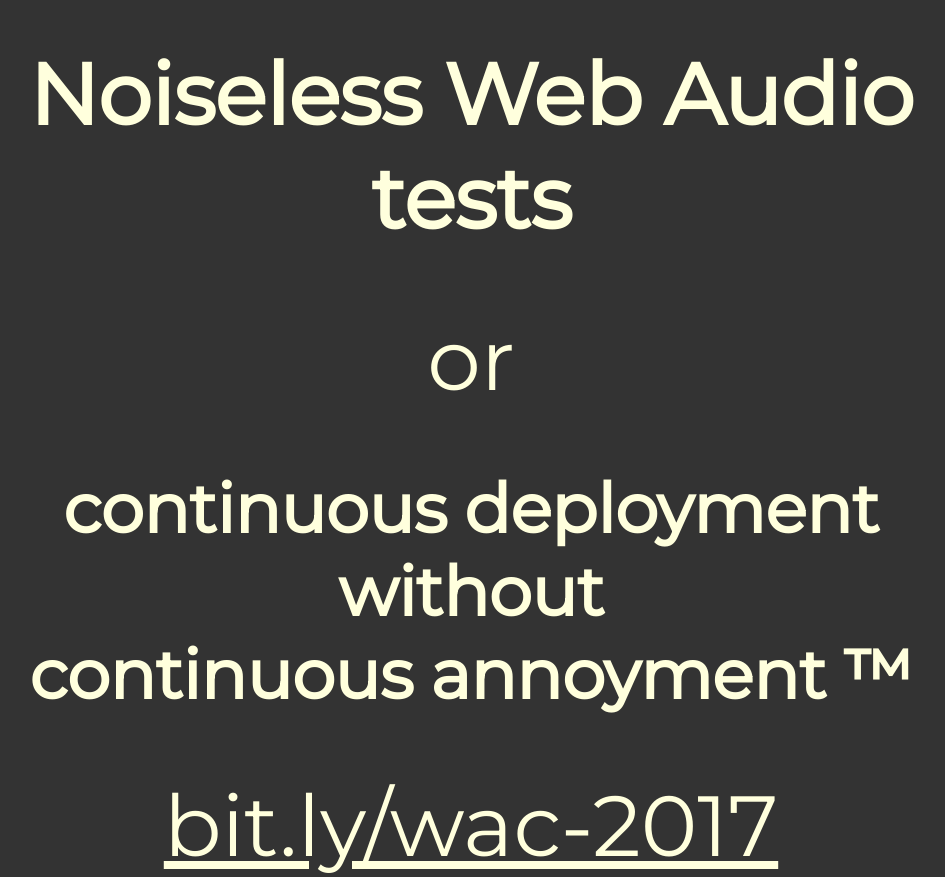
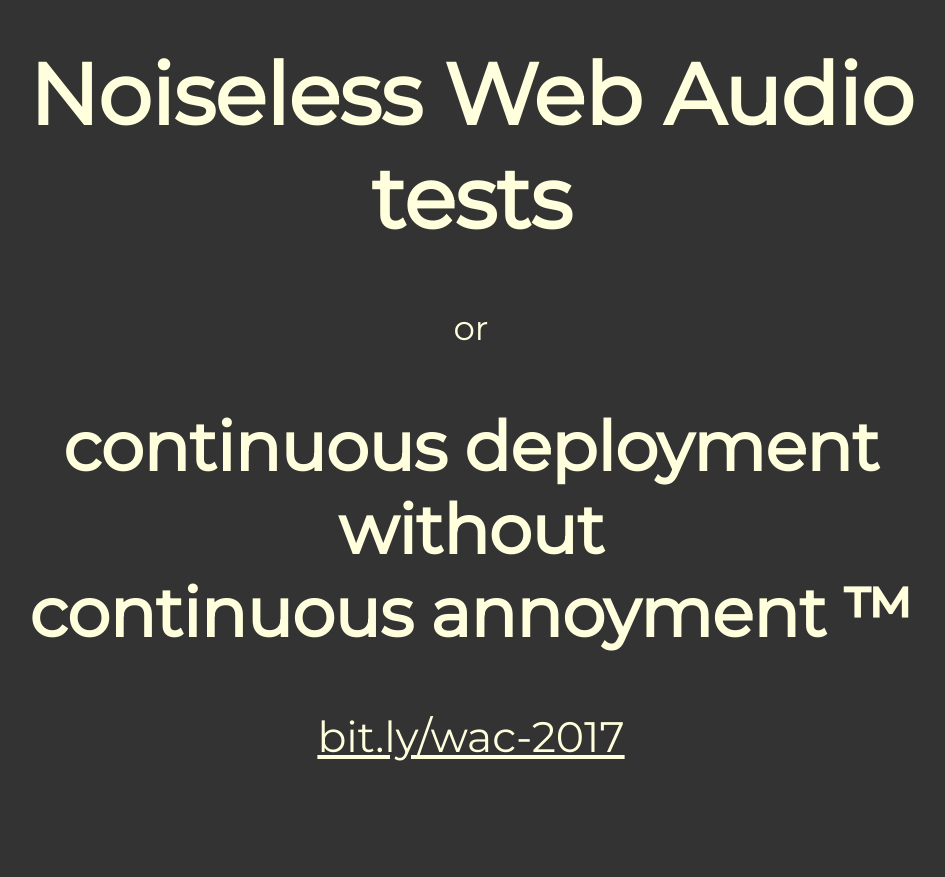
Before and after one commit to chrisguttandin/web-audio-conference-2017, an Angular app: page /slides/1 in a window 1280 px wide. Shown: the whole page, without its empty margins (169-1114 px from the left). After the commit the page ends 800 px from the top, so only its background shows below. Built offline with nearby package versions, Linux system fonts and the light colour scheme.

Commit message:
feat: update title slide styles

```diff
--- a/src/app/slides/slide-one/slide-one.component.css
+++ b/src/app/slides/slide-one/slide-one.component.css
@@ -9,3 +9,7 @@ a,
 span {
     display: block;
 }
+
+span {
+    font-size: 40%;
+}
--- a/src/app/slides/slide-one/slide-one.component.html
+++ b/src/app/slides/slide-one/slide-one.component.html
@@ -1,4 +1,4 @@
 <h1>Noiseless Web Audio tests</h1>
 <span>or</span>
 <h2>continuous deployment<br>without<br>continuous annoyment &trade;</h2>
-<a href="https://chrisguttandin.github.io/web-audio-conference-2017">bit.ly/wac-2017</a>
+<p><a href="https://chrisguttandin.github.io/web-audio-conference-2017">bit.ly/wac-2017</a></p>
```
